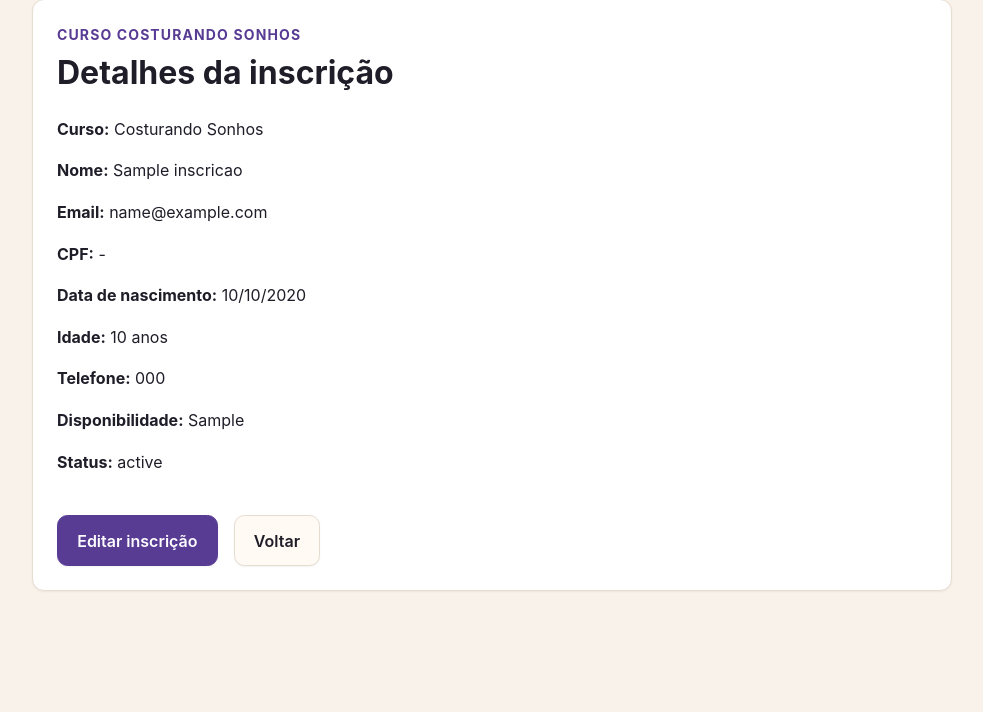
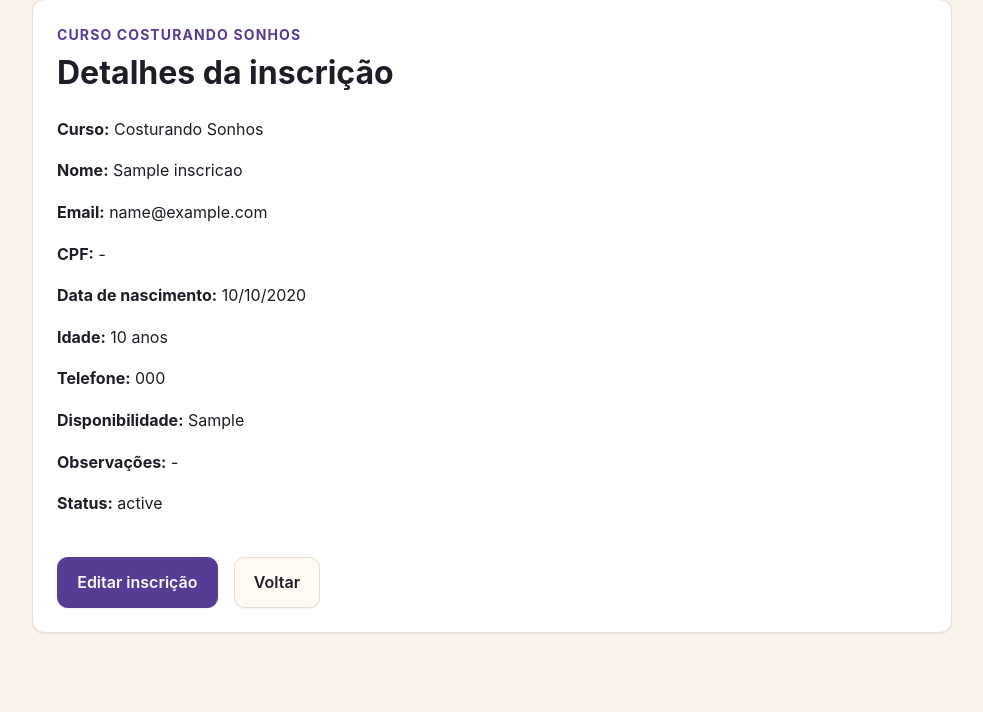
Before and after one commit to joaomafraa/Entrelinhas, a Django app: template templates/inscricoes/detalhes.html in a window 1280 px wide. Shown: the part 134-846 px from the top of the page, without its empty margins (148-1131 px from the left). Run offline with Django 3.2, Linux system fonts and the light colour scheme; the template is opened without the code that fills it: most values are stand-ins (such as "Sample title", 1, 10 or a date in 2020).

Commit message:
feat: adicionado descricoes ao painel do admin

```diff
--- a/templates/inscricoes/detalhes.html
+++ b/templates/inscricoes/detalhes.html
@@ -21,6 +21,7 @@
             </p>
             <p><strong>Telefone:</strong> {{ inscricao.telefone }}</p>
             <p><strong>Disponibilidade:</strong> {{ inscricao.get_disponibilidade_display }}</p>
+            <p><strong>Observações:</strong> {{ inscricao.observacoes|default:"-" }}</p>
             <p><strong>Status:</strong> {{ inscricao.get_status_display }}</p>
 
             <div class="cluster mt-4">
```
